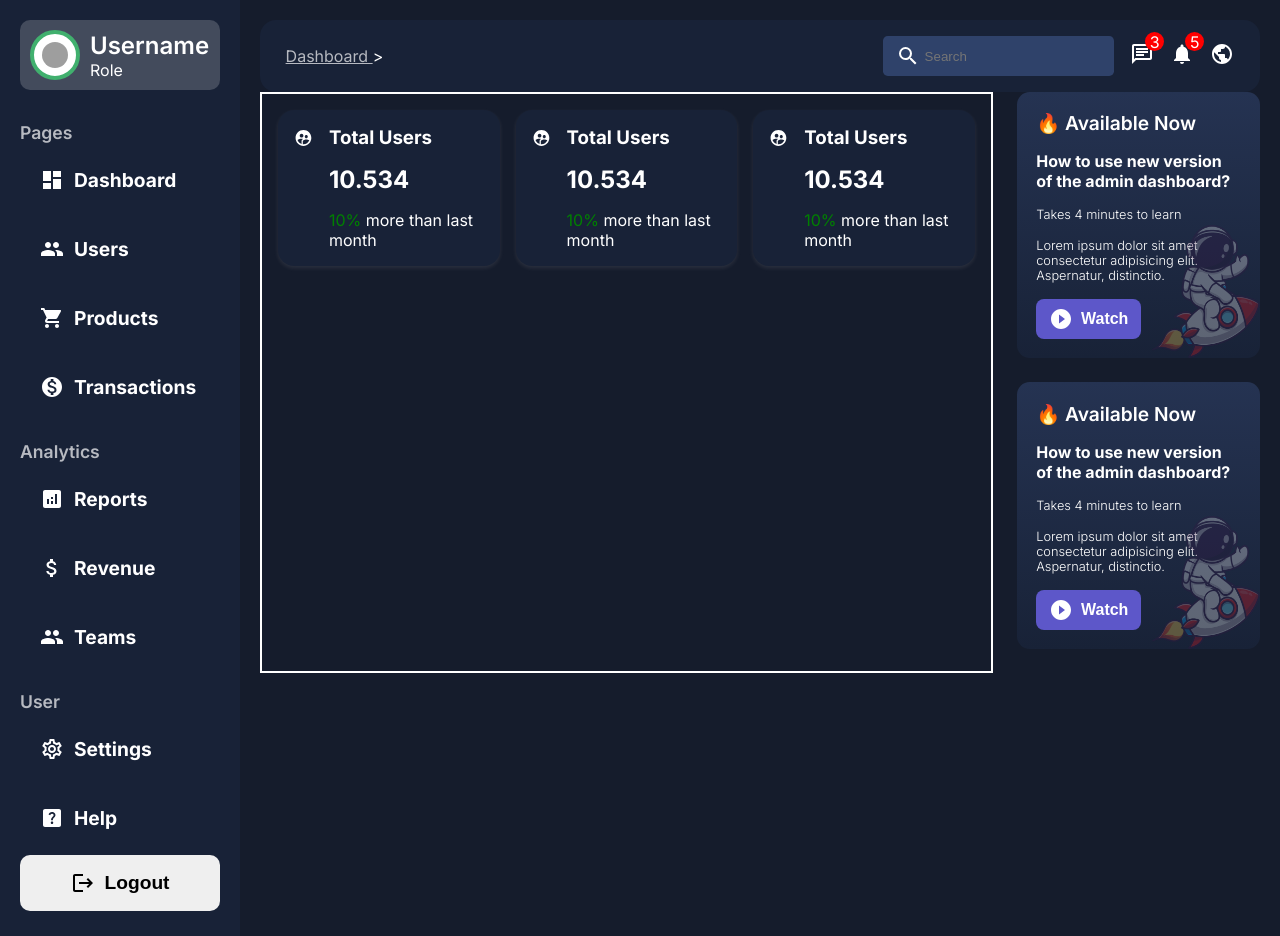
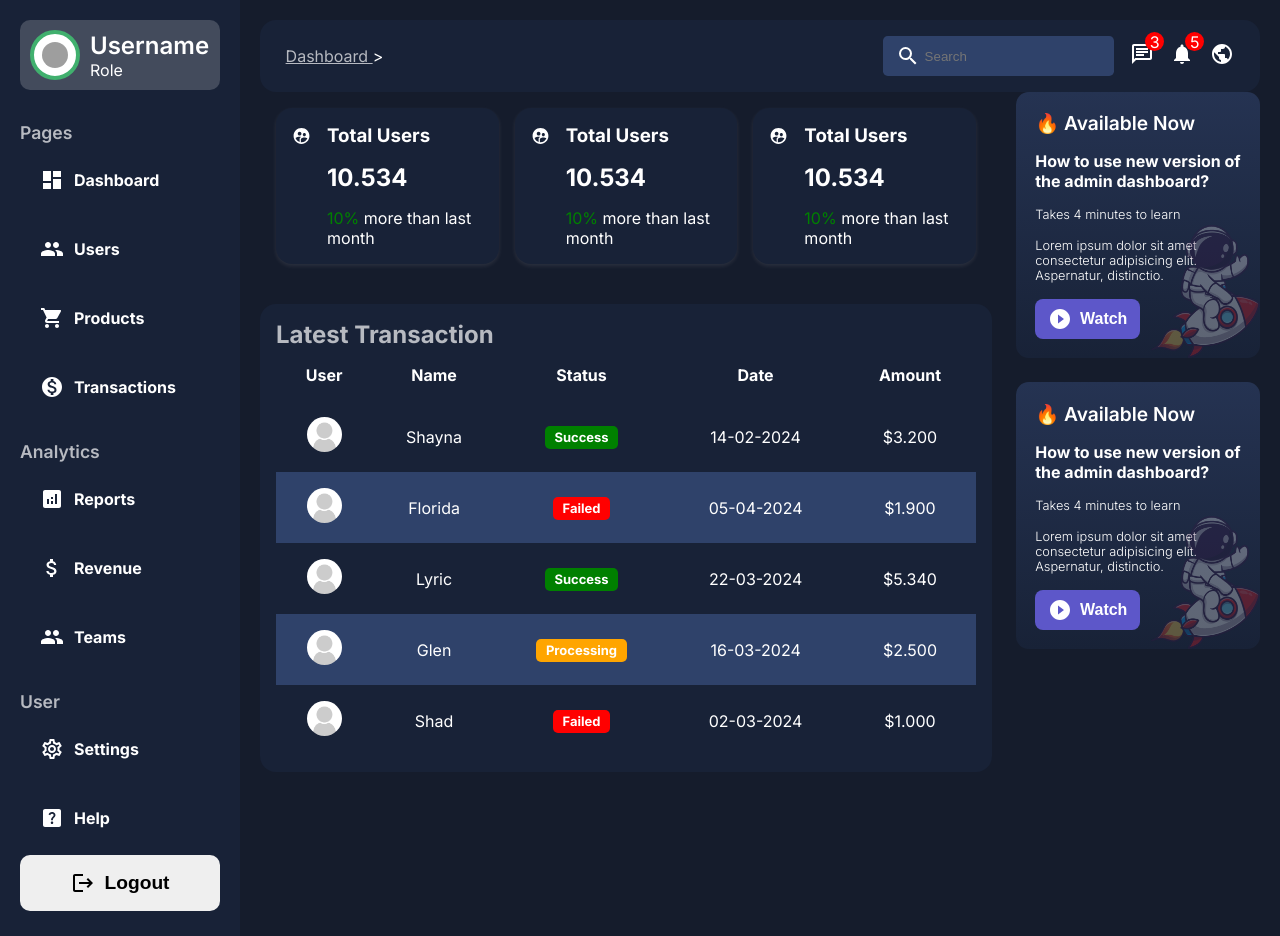
Before and after one commit to Attta-pangestu/subscription_user_admin_dashboad_nextjs, a Next.js app: page /dashboard in a window 1280 px wide. Built offline with nearby package versions, Linux system fonts and the light colour scheme; grey boxes are pictures that could not be loaded.

Commit message:
create: Transaction table UI

```diff
--- a/src/ui/dashboard/sidebar/sideBar.module.css
+++ b/src/ui/dashboard/sidebar/sideBar.module.css
@@ -35,7 +35,7 @@
 .menuLink{
     display: flex;
     align-items: center;
-    font-size: 1.2rem;
+    font-size: 1rem;
     font-weight: 700;
     padding: 20px;
     gap: 10px;
--- a/src/views/dashboard/DashboardViews.module.css
+++ b/src/views/dashboard/DashboardViews.module.css
@@ -6,7 +6,6 @@
 
 .mainDashboard{
     flex: 3;
-    border: 2px solid white;
     display: flex;
     flex-direction: column;
     gap: 1.5rem;
@@ -57,9 +56,65 @@
 }
 /* TransactionContent */
 
+/* TransactionTable */
+.transactionTable{
+    background-color: var(--bg-soft);
+    padding: 1rem;
+    border-radius: 1rem;
+}
+
+.transactionTable > h2{
+    color: var(--text-soft);
+    font-size: 1.5rem;
+}
+
+.transactionTable table{
+    width: 100%;
+    border-collapse: collapse;
+    text-align: center;
+}
+
+.transactionTable thead{
+    font-weight: bold;
+}
+
+.transactionTable table td{
+    padding: 1rem;
+}
+
+.transactionTable table tr:nth-child(even){
+    background-color: var(--bg-soft-soft);
+}
+
+
+
+.transactionTable .status{
+    padding: .2rem .6rem;
+    border-radius: 5px;
+    font-size: small;
+    font-weight: bold;
+}
+
+.status.success{
+    background-color: green;
+}
+
+.status.failed{
+    background-color: red;
+}
+.status.processing{
+    background-color: orange;
+}
+
+
+
+
+
+
+/* TransactionTable */
+
 /* Card */
 .cardComp{
-
     padding: 1rem;
     border-radius: 1rem;
     background-color: var(--bg-soft);
--- a/src/views/dashboard/DashboardViews.tsx
+++ b/src/views/dashboard/DashboardViews.tsx
@@ -3,6 +3,7 @@ import RightBar from '@/ui/dashboard/righbar/RightBar'
 import React from 'react'
 import style from './DashboardViews.module.css'
 import { MdSupervisedUserCircle } from 'react-icons/md'
+import Image  from 'next/image';
 
 
 const Card = ({children, className } : {children: React.ReactNode, className?: string}) => {
@@ -26,7 +27,7 @@ const TransactionCard = () => {
   );
 }
 
-const TransactionSection = () => {
+const CardTransactionSection = () => {
   return(
     <section className={style.transactionSection}>
         <TransactionCard />
@@ -36,12 +37,107 @@ const TransactionSection = () => {
   );
 }
 
+
+type TransactionData = {
+  name: string;
+  userImage: string;
+  status: string;
+  date: string;
+  amount: string;
+}
+
+
+const latestTransactionData : TransactionData[] = [
+    {
+      name: 'Shayna',
+      userImage: 'none',
+      status: 'Success',
+      date: '14-02-2024',
+      amount: '$3.200',
+    },
+    {
+      name: 'Florida',
+      userImage: 'none',
+      status: 'Failed',
+      date: '05-04-2024',
+      amount: '$1.900',
+    },
+    {
+      name: 'Lyric',
+      userImage: 'none',
+      status: 'Success',
+      date: '22-03-2024',
+      amount: '$5.340',
+    },
+    {
+      name: 'Glen',
+      userImage: 'none',
+      status: 'Processing',
+      date: '16-03-2024',
+      amount: '$2.500',
+    },
+    {
+      name: 'Shad',
+      userImage: 'none',
+      status: 'Failed',
+      date: '02-03-2024',
+      amount: '$1.000',
+    },
+  ]
+
+
+const TableTransactionSection = () => {
+  const statusStyledClass = (status: string) => {
+    switch(status) {
+      case 'Success':
+        return style.success;
+      case 'Failed':
+        return style.failed;
+      case 'Processing':
+        return style.processing;
+    }
+  }
+  return (
+    <div className={style.transactionTable}>
+        <h2>Latest Transaction</h2>
+        <table>
+          <thead>
+            <tr>
+              <td>User</td>
+              <td>Name</td>
+              <td>Status</td>
+              <td>Date</td>
+              <td>Amount</td>
+            </tr>
+          </thead>
+          <tbody>
+            {latestTransactionData.map((data, index) => (
+              <tr key={index}>
+                <td> <Image src={data.userImage === 'none' ? '/images/noavatar.png' : data.userImage} alt="user" width={35} height={35} style={{borderRadius: '50%'}} /> </td>
+                <td>{data.name}</td>
+                <td >
+                <span className={`${style.status} ${statusStyledClass(data.status)} `}>
+                    {data.status}
+                </span>
+
+                </td>
+                <td>{data.date}</td>
+                <td>{data.amount}</td>
+              </tr>
+            ))}
+          </tbody>
+        </table>
+    </div>
+  )
+}
+
 const DashboardViews = () => {
   return (
     <DashboardLayout>
       <div className={style.container}>
           <div className={style.mainDashboard}>
-                <TransactionSection />
+                <CardTransactionSection />
+                <TableTransactionSection />
           </div>
           <div className={style.rightBar}>
             <RightBar />
```
